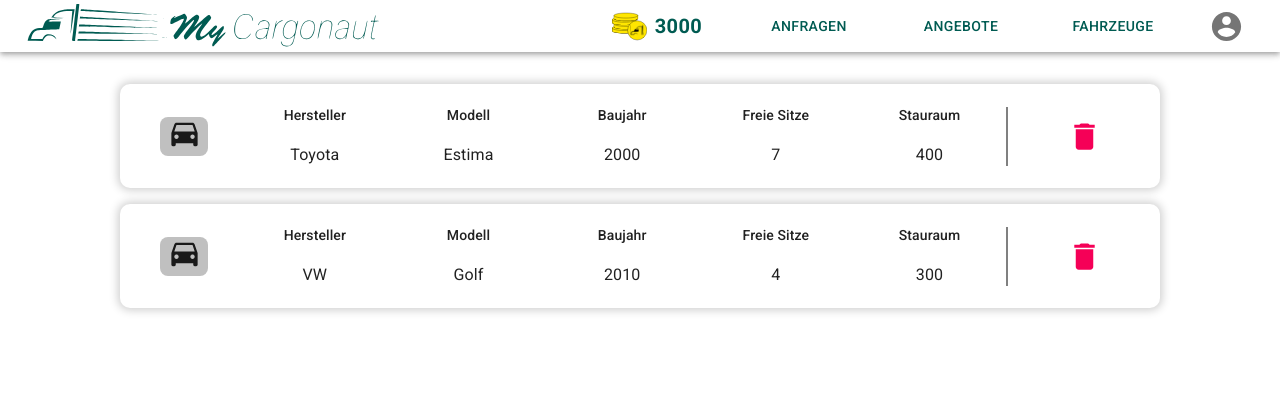
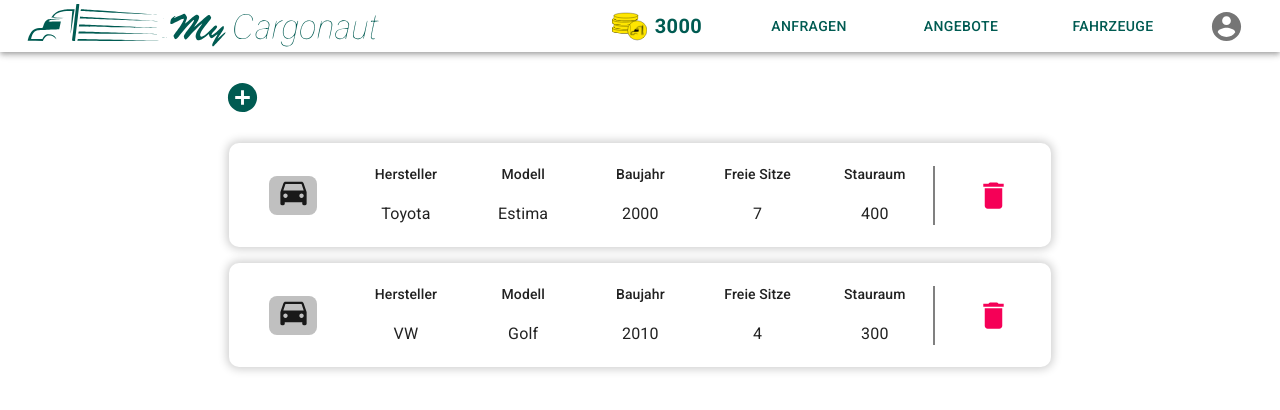
Before and after one commit to THM-Projects-JMDT/MyCargonaut, a React (Create React App) app in the folder frontend/: page /vehicles in a window 1280 px wide. Shown: the top 410 px of the page. Built offline with nearby package versions, Linux system fonts and the light colour scheme.

Commit message:
add 'add' button

```diff
--- a/frontend/src/components/VehiclePage/Vehicle/Vehicle.style.tsx
+++ b/frontend/src/components/VehiclePage/Vehicle/Vehicle.style.tsx
@@ -6,7 +6,7 @@ export const useStyles = makeStyles((theme) => ({
     height: theme.spacing(13),
   },
   root: {
-    width: theme.spacing(130),
+    width: "100%",
     borderRadius: "10px !important",
     boxShadow: "0px 0px 10px 2px rgba(0,0,0,0.2)",
   },
--- a/frontend/src/components/VehiclePage/index.tsx
+++ b/frontend/src/components/VehiclePage/index.tsx
@@ -1,4 +1,5 @@
-import { Box, Grid, List, ListItem } from "@material-ui/core";
+import { Box, Grid, IconButton, List, ListItem } from "@material-ui/core";
+import { AddCircle } from "@material-ui/icons";
 import React from "react";
 import { Vehicle } from "./Vehicle";
 
@@ -20,10 +21,19 @@ export const VehiclePage: React.FC = () => {
       storageSpace: 300,
     },
   ];
+
   return (
     <Box mt={2}>
-      <Grid container justify="center">
-        <Grid item>
+      <Grid container>
+        <Grid item xs={2} />
+        <Grid item xs={1}>
+          <IconButton color="primary">
+            <AddCircle fontSize="large"></AddCircle>
+          </IconButton>
+        </Grid>
+        <Grid item xs={9} />
+        <Grid item xs={2} />
+        <Grid item xs={8}>
           <List>
             {vehicles.map((v) => (
               <ListItem>
@@ -38,6 +48,7 @@ export const VehiclePage: React.FC = () => {
             ))}
           </List>
         </Grid>
+        <Grid item xs={2} />
       </Grid>
     </Box>
   );
```
